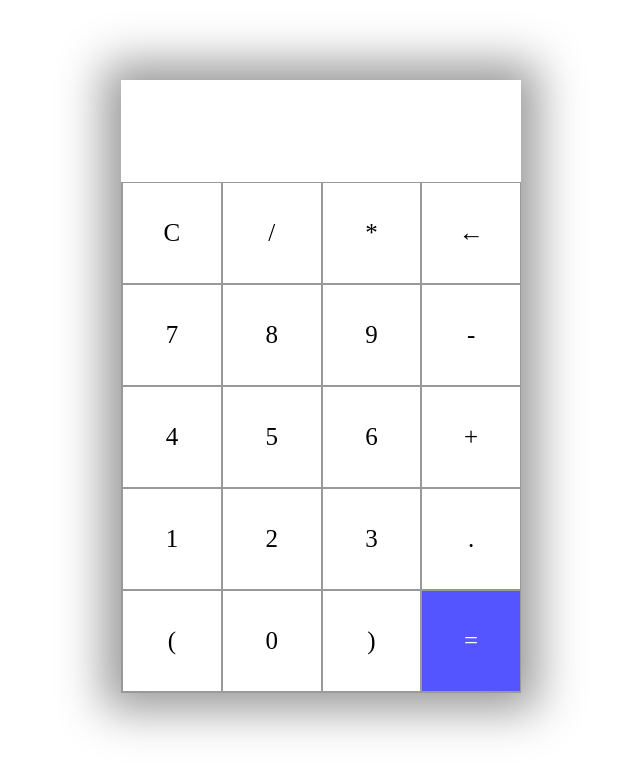
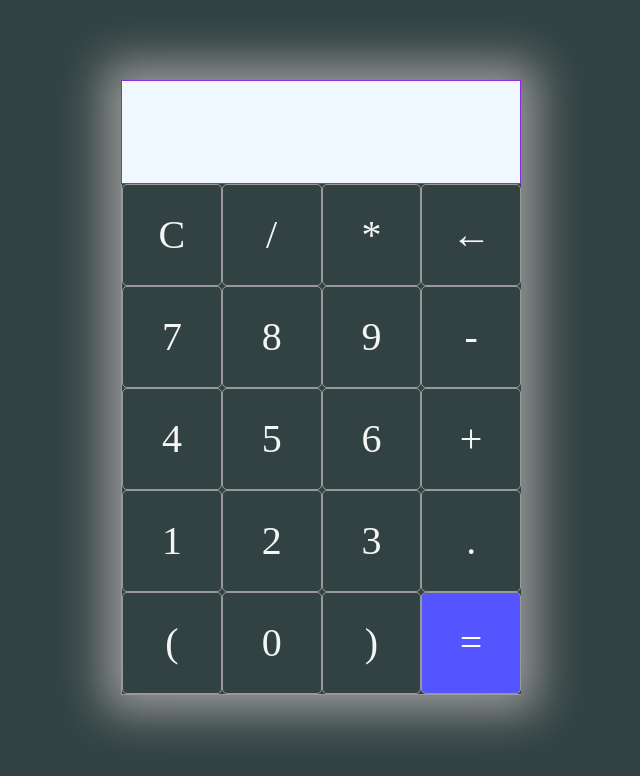
Before and after one commit to elvis0ps/A-Simple-Calculator, a plain HTML site: page index.html in a window 1280 px wide. Shown: the whole page, without its empty margins (319-959 px from the left). Drawn offline with Linux system fonts and the light colour scheme.

Commit message:
second commit

```diff
--- a/style.css
+++ b/style.css
@@ -1,3 +1,8 @@
+
+*{
+    background-color: rgb(50, 66, 66);
+}
+
 .container {
     max-width: 400px;
     margin: 10vh auto 0 auto;
@@ -6,11 +11,13 @@
 }
 
 #display{
+    background-color: aliceblue;
+border: 1px solid blueviolet;
 text-align: right;
 height:70px ;
 line-height:70px ;
 padding:16px 8px ;
-font-size: 25px;
+font-size: 40px;
 }
 
 .buttons{
@@ -26,10 +33,12 @@ font-size: 25px;
 }
 
 .button{
+    color:whitesmoke;
+    border-radius: 5px;
     border:0.5px solid #999;
     line-height: 100px;
     text-align: center;
-    font-size:25px ;
+    font-size:40px ;
     cursor:pointer;
 }
 #equal{
```
